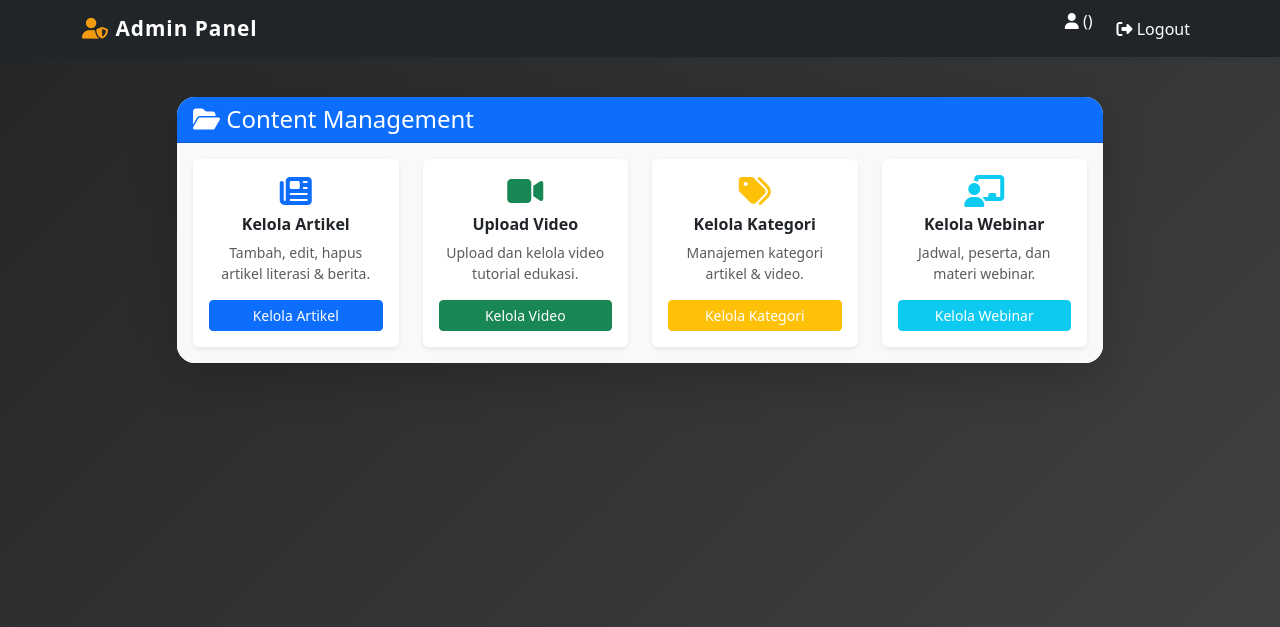
After one commit to fajar-26/Project_301220026_FajarMunawar, a PHP site: the page made by application/views/admin/content.php in a window 1280 px wide. The commit adds this page. Shown: the top 627 px of the page. Run offline with PHP 8.4, Linux system fonts and the light colour scheme; the template is opened without the code that fills it, so the values that code supplies are empty.

Commit message:
Add admin content, users, and reporting pages
Introduced new routes and controller methods for admin content, users, and reporting management. Added corresponding views for each section and updated the admin dashboard links to navigate to these new pages.

```diff
--- a/application/config/routes.php
+++ b/application/config/routes.php
@@ -59,3 +59,6 @@ $route['register'] = 'auth/register';
 $route['logout'] = 'auth/logout';
 $route['forgot-password'] = 'auth/forgot_password';
 $route['reset-password/(:any)'] = 'auth/reset_password/$1';
+$route['admin/content'] = 'admin/content';
+$route['admin/users'] = 'admin/users';
+$route['admin/reporting'] = 'admin/reporting';
--- /dev/null
+++ b/application/views/admin/content.php
@@ -0,0 +1,53 @@
+<div class="row justify-content-center">
+    <div class="col-lg-10">
+        <div class="card shadow-lg border-0 mb-4" style="border-radius: 18px;">
+            <div class="card-header bg-primary text-white" style="border-radius: 18px 18px 0 0;">
+                <h4 class="mb-0"><i class="fas fa-folder-open"></i> Content Management</h4>
+            </div>
+            <div class="card-body bg-light" style="border-radius: 0 0 18px 18px;">
+                <div class="row g-4">
+                    <div class="col-md-3">
+                        <div class="card h-100 border-0 shadow-sm">
+                            <div class="card-body text-center">
+                                <i class="fas fa-newspaper fa-2x mb-2 text-primary"></i>
+                                <h6 class="fw-bold">Kelola Artikel</h6>
+                                <p class="text-muted small">Tambah, edit, hapus artikel literasi & berita.</p>
+                                <a href="#" class="btn btn-primary btn-sm w-100">Kelola Artikel</a>
+                            </div>
+                        </div>
+                    </div>
+                    <div class="col-md-3">
+                        <div class="card h-100 border-0 shadow-sm">
+                            <div class="card-body text-center">
+                                <i class="fas fa-video fa-2x mb-2 text-success"></i>
+                                <h6 class="fw-bold">Upload Video</h6>
+                                <p class="text-muted small">Upload dan kelola video tutorial edukasi.</p>
+                                <a href="#" class="btn btn-success btn-sm w-100">Kelola Video</a>
+                            </div>
+                        </div>
+                    </div>
+                    <div class="col-md-3">
+                        <div class="card h-100 border-0 shadow-sm">
+                            <div class="card-body text-center">
+                                <i class="fas fa-tags fa-2x mb-2 text-warning"></i>
+                                <h6 class="fw-bold">Kelola Kategori</h6>
+                                <p class="text-muted small">Manajemen kategori artikel & video.</p>
+                                <a href="#" class="btn btn-warning btn-sm w-100 text-white">Kelola Kategori</a>
+                            </div>
+                        </div>
+                    </div>
+                    <div class="col-md-3">
+                        <div class="card h-100 border-0 shadow-sm">
+                            <div class="card-body text-center">
+                                <i class="fas fa-chalkboard-teacher fa-2x mb-2 text-info"></i>
+                                <h6 class="fw-bold">Kelola Webinar</h6>
+                                <p class="text-muted small">Jadwal, peserta, dan materi webinar.</p>
+                                <a href="#" class="btn btn-info btn-sm w-100 text-white">Kelola Webinar</a>
+                            </div>
+                        </div>
+                    </div>
+                </div>
+            </div>
+        </div>
+    </div>
+</div>
--- a/application/views/admin/index.php
+++ b/application/views/admin/index.php
@@ -24,7 +24,7 @@
                                     <li class="mb-2"><i class="fas fa-tags text-primary me-2"></i>Kelola Kategori</li>
                                     <li><i class="fas fa-chalkboard-teacher text-primary me-2"></i>Kelola Webinar</li>
                                 </ul>
-                                <a href="#" class="btn btn-primary btn-sm mt-3 w-100">Kelola Konten</a>
+                                <a href="<?= base_url('admin/content') ?>" class="btn btn-primary btn-sm mt-3 w-100">Kelola Konten</a>
                             </div>
                         </div>
                     </div>
@@ -37,7 +37,7 @@
                                     <li class="mb-2"><i class="fas fa-user-check text-warning me-2"></i>Aktivasi/Deaktivasi User</li>
                                     <li><i class="fas fa-key text-warning me-2"></i>Reset Password User</li>
                                 </ul>
-                                <a href="#" class="btn btn-warning btn-sm mt-3 w-100 text-white">Kelola User</a>
+                                <a href="<?= base_url('admin/users') ?>" class="btn btn-warning btn-sm mt-3 w-100 text-white">Kelola User</a>
                             </div>
                         </div>
                     </div>
@@ -50,7 +50,7 @@
                                     <li class="mb-2"><i class="fas fa-user-clock text-info me-2"></i>User Activity</li>
                                     <li><i class="fas fa-fire text-info me-2"></i>Popular Content</li>
                                 </ul>
-                                <a href="#" class="btn btn-info btn-sm mt-3 w-100 text-white">Lihat Laporan</a>
+                                <a href="<?= base_url('admin/reporting') ?>" class="btn btn-info btn-sm mt-3 w-100 text-white">Lihat Laporan</a>
                             </div>
                         </div>
                     </div>
```
Also changed, not shown: application/controllers/Admin.php (+36 -0 lines), application/views/admin/reporting.php (added, +43 -0 lines), application/views/admin/users.php (added, +43 -0 lines).
